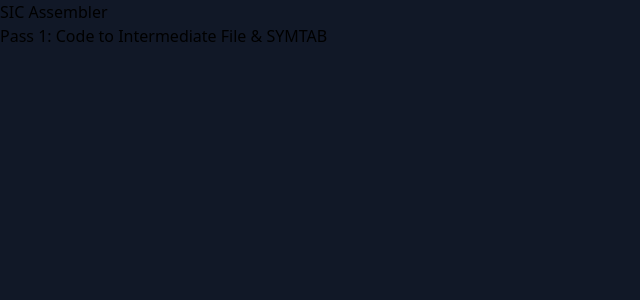
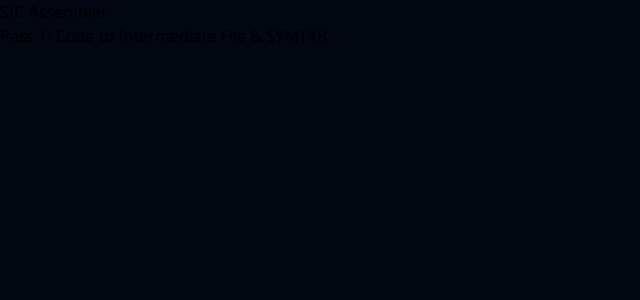
Before and after one commit to SrinivasanJP/SIC_Assembler, a React (Vite) app: page / in a window 1280 px wide. Shown: the top 300 px of the page, without its empty margins (0-640 px from the left). Built offline with nearby package versions, Linux system fonts and the light colour scheme.

Commit message:
chore: root color change

```diff
--- a/src/index.css
+++ b/src/index.css
@@ -3,5 +3,5 @@
 @tailwind utilities;
 
 :root{
-  background-color: #111827;
+  background-color: #030712;
 }
```
